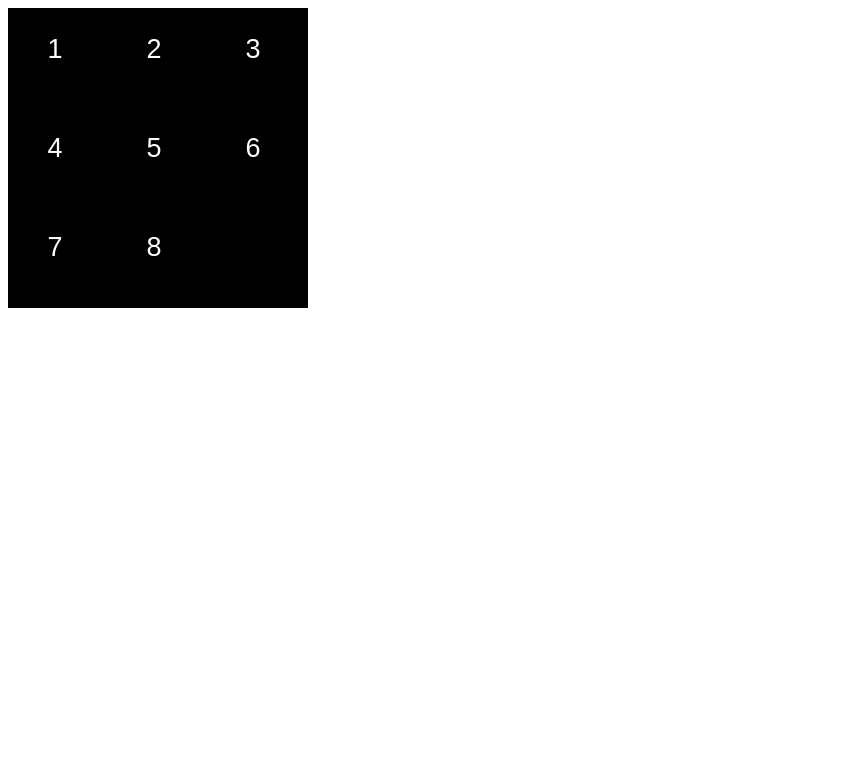
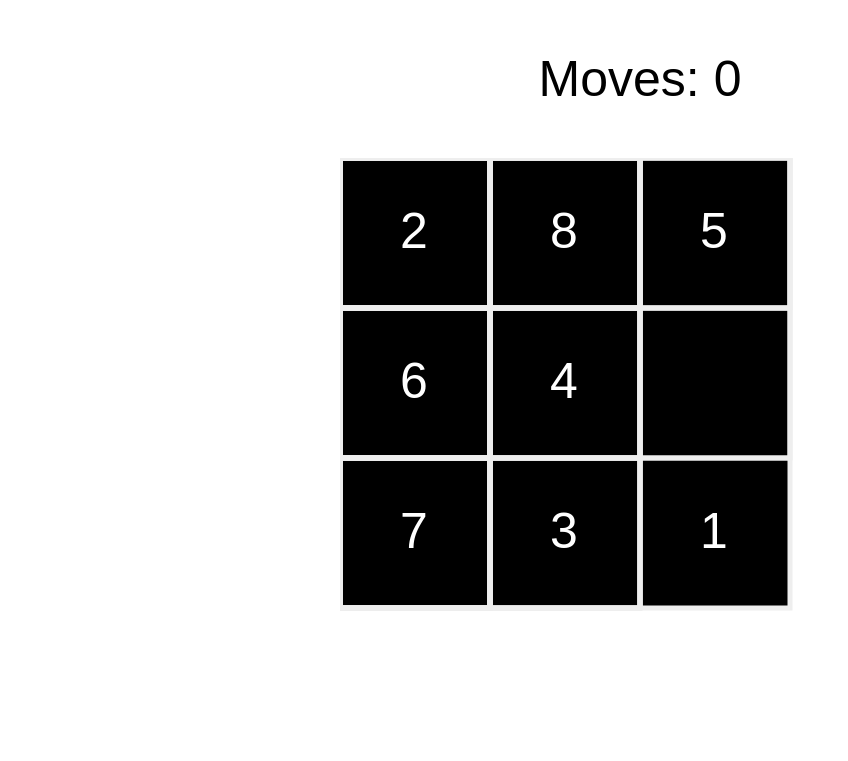
Before and after one commit to mishranant/sliding_8_puzzle, a plain HTML site: page index.html in a window 1280 px wide. Shown: the whole page, without its empty margins (0-848 px from the left). Drawn offline with Linux system fonts and the light colour scheme.

Commit message:
improved ui and randomized start

```diff
--- a/index.html
+++ b/index.html
@@ -3,11 +3,17 @@
 <head>
 	<meta charset="UTF-8">
 	<title>YOLO</title>
+	<style>
+		#parent{
+			text-align: center;
+			font: 50px sans-serif;
+		}
+	</style>
 </head>
 <body>
 	<div id="parent">
-		<canvas id="canvasArena" height="600" width="600">
-		</canvas>
+		<p style="text-align: center;">Moves: <span id="movecount"></span></p>
+		<canvas id="canvasArena" height="600" width="600"></canvas>
 	</div>
 	<script type="text/javascript" src="sliding_8.js"></script>
 </body>
--- a/sliding_8.js
+++ b/sliding_8.js
@@ -1,30 +1,60 @@
 'use strict';
 let canvas = document.getElementById('canvasArena');
+let moveDisplay = document.getElementById('movecount');
+let moves = 0;
 let ctx = canvas.getContext('2d');
 let grid = new Array(3);
 let tiles = new Array(9);
 let arena = {
-	height : 300,
-	width : 300
+	height : 450,
+	width : 450
 };
 let tile = {
-	height : 99,
-	width : 99,
-	gap : 1
+	height : 150,
+	width : 150,
+	gap : 2
 };
 
 for (let p = 0; p < 3; p++){
 	grid[p] = new Array(3);
 	for (let q = 0; q < 3; q++){
-		grid[p][q] = (p*3+q+1)%9;
 		tiles[(p*3+q+1)%9] = {
 			i : p,
 			j : q
 		};
 	}
 }
+tiles = shuffleArray(tiles);
+
+function shuffleArray(arr){
+	let i = arr.length, i_rand, temp;
+	while (i-- > 0){
+		i_rand = Math.floor(Math.random() * i);
+		temp = arr[i_rand];
+		arr[i_rand] = arr[i];
+		arr[i] = temp;
+	}
+	let count = 0;
+	for (let p = arr.length - 1; p > 0; p--) {
+		for (let q = p-1; q > 0; q--) {
+			if (tiles[q].i * 3 + tiles[q].j > tiles[p].i * 3 + tiles[p].j) count++;
+		}
+	}
+	if (count & 1){//odd
+		temp = arr[8];
+		arr[8] = arr[7];
+		arr[7] = temp;
+	}
+	// console.log(count);
+	return arr;
+}
+
+for (let p = 0; p < 9; p++)
+	grid[tiles[p].i][tiles[p].j] = p;
+
 function initGame(){
 	ctx.clearRect(0, 0, canvas.width, canvas.height);
+	moveDisplay.innerHTML = moves;
 	drawArena();
 	drawTiles();
 }
@@ -36,16 +66,24 @@ function drawArena(){
 	ctx.closePath();
 }
 function drawTiles(){
-	ctx.font = "27px sans-serif";
+	ctx.beginPath();
+	ctx.fillStyle="white";
+	ctx.lineWidth="5";
+	ctx.strokeStyle="#eee";
+	ctx.font = "50px sans-serif";
 	for (let p = 0; p < 3; p++){
 		for (let q = 0; q < 3; q++){
-			if (p != tiles[0].i || q != tiles[0].j){
-				let index = grid[p][q];
-				ctx.fillStyle="white";
-				ctx.fillText(index, tile.width*tiles[index].j + tile.width/2 -10, tile.height*tiles[index].i + tile.height/2);
+			let index = grid[p][q];
+			if (!(p == tiles[0].i && q == tiles[0].j)){
+				let fillx = tile.width*tiles[index].j + tile.width/2 - 15;
+				let filly = tile.height*tiles[index].i + tile.height/2 + 15;
+				ctx.fillText(index, fillx, filly);
 			}
+			ctx.rect(tile.width*p, tile.height*q, tile.width, tile.height);
+			ctx.stroke();
 		}
 	}
+	ctx.closePath();
 }
 document.onkeydown = function(e){
 	let key = e.which || e.keyCode;
@@ -54,22 +92,26 @@ document.onkeydown = function(e){
 		let left = grid[tiles[0].i][tiles[0].j-1];
 		tiles[left].j = tiles[0].j--;
 		grid[tiles[left].i][tiles[left].j] = left;
+		moves++;
 	}
 	if (key === 39 && tiles[0].j < 2){
 		let right = grid[tiles[0].i][tiles[0].j+1];
 		tiles[right].j = tiles[0].j++;
 		grid[tiles[right].i][tiles[right].j] = right;
+		moves++;
 	}
 	if (key === 38 && tiles[0].i > 0){
 		let up = grid[tiles[0].i-1][tiles[0].j];
 		tiles[up].i = tiles[0].i--;
 		grid[tiles[up].i][tiles[up].j] = up;
+		moves++;
 	}
 	if (key === 40 && tiles[0].i < 2){
 		let down = grid[tiles[0].i+1][tiles[0].j];
 		tiles[down].i = tiles[0].i++;
 		grid[tiles[down].i][tiles[down].j] = down;
+		moves++;
 	}
 	grid[tiles[0].i][tiles[0].j] = 0;
 }
-setInterval(initGame,100);
+setInterval(initGame,200);
```
